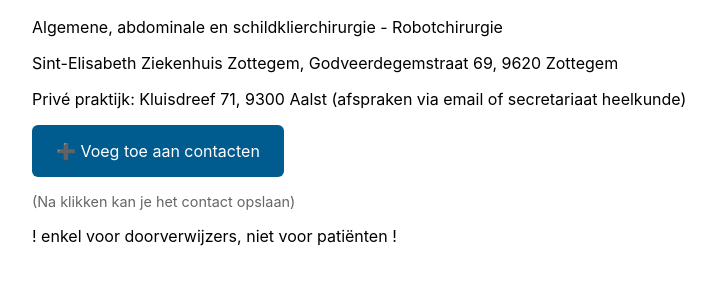
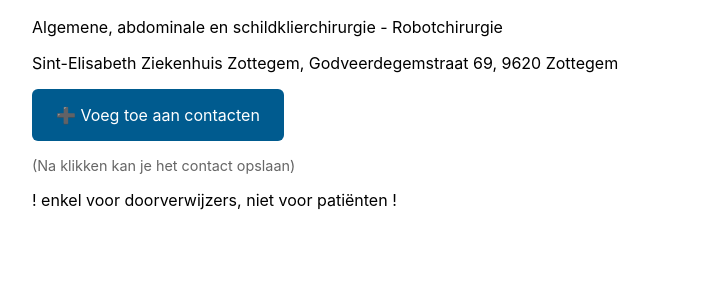
Before and after one commit to kimboterbergh/contactverwijzer2, a plain HTML site: page index.html in a window 1280 px wide. Shown: the part 92-376 px from the top of the page, without its empty margins (8-724 px from the left). Drawn offline with Linux system fonts and the light colour scheme.

Commit message:
Update index.html

```diff
--- a/index.html
+++ b/index.html
@@ -10,8 +10,6 @@
 <h2>Dr. Kim Boterbergh</h2>
 <p>Algemene, abdominale en schildklierchirurgie - Robotchirurgie</p>
   <p>Sint-Elisabeth Ziekenhuis Zottegem, Godveerdegemstraat 69, 9620 Zottegem</p>
-  <P>Privé praktijk: Kluisdreef 71, 9300 Aalst (afspraken via email of secretariaat heelkunde)</P>
-
 <p>
 <a href="Dr_Kim_Boterbergh.vcf" download
 style="display:inline-block;padding:1rem 1.5rem;
```
